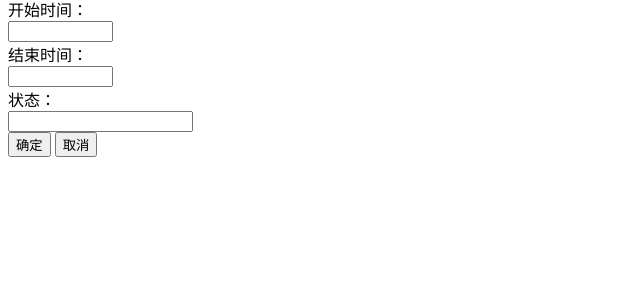
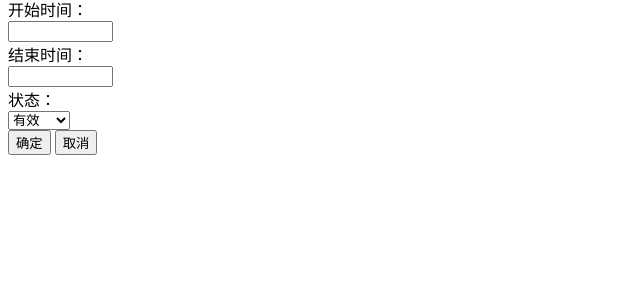
Before and after one commit to baiying/admin.trxiu.net, a PHP site: page / in a window 1280 px wide. Shown: the part 290-590 px from the top of the page, without its empty margins (0-640 px from the left). Run offline with PHP 8.4, Linux system fonts and the light colour scheme.

Commit message:
修改活动状态输入方式  添加下拉菜单

```diff
--- a/views/ballot/index.php
+++ b/views/ballot/index.php
@@ -135,7 +135,11 @@
         <div class="control-group">
             <label class="control-label">状态：</label>
             <div class="controls">
-                <input type="text" class="m-wrap ballot-status" placeholder="" value="" />
+                <select name="sel" class="m-wrap ballot-status">
+                    <option value="1">有效</option>
+                    <option value="2">冻结</option>
+                    <option value="3">已结束</option>
+                </select>
             </div>
         </div>
 
--- a/web/js/ballot/index.js
+++ b/web/js/ballot/index.js
@@ -41,7 +41,7 @@ $(".button-status").click(function() {
     });
 });
 /**
- * 添加管理员按钮
+ * 添加活动
  */
 $(".button-add").click(function() {
     clearForm();
@@ -72,7 +72,8 @@ $(".button-confirm").click(function() {
         ballot_name : $(".ballot-ballot_name").val(),
         description : $(".ballot-description").val(),
         begin_time : $(".ballot-begin_time").val(),
-        end_time : $(".ballot-end_time").val()
+        end_time : $(".ballot-end_time").val(),
+        status : $(".ballot-status").val()
     };
     var act = ballot.ballot_id > 0 ? 'editBallot' : 'createBallot';
 
```
